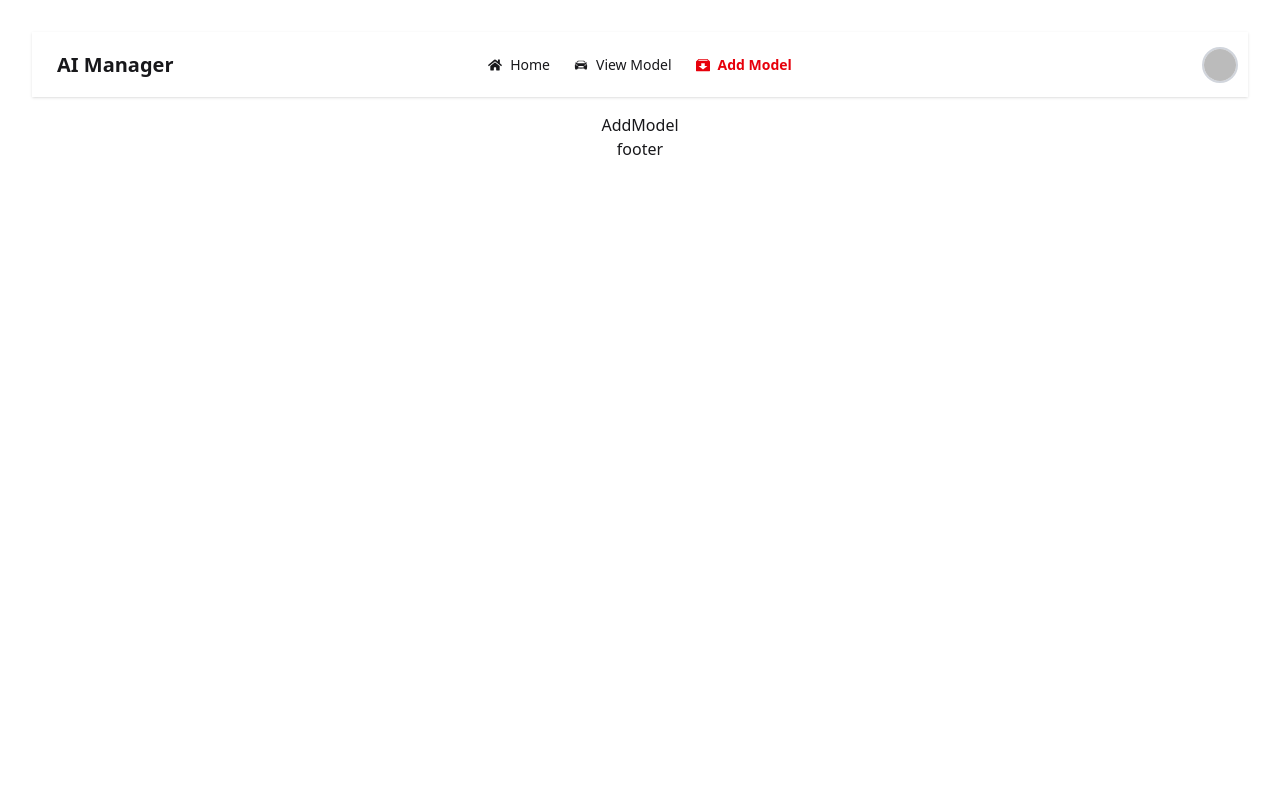
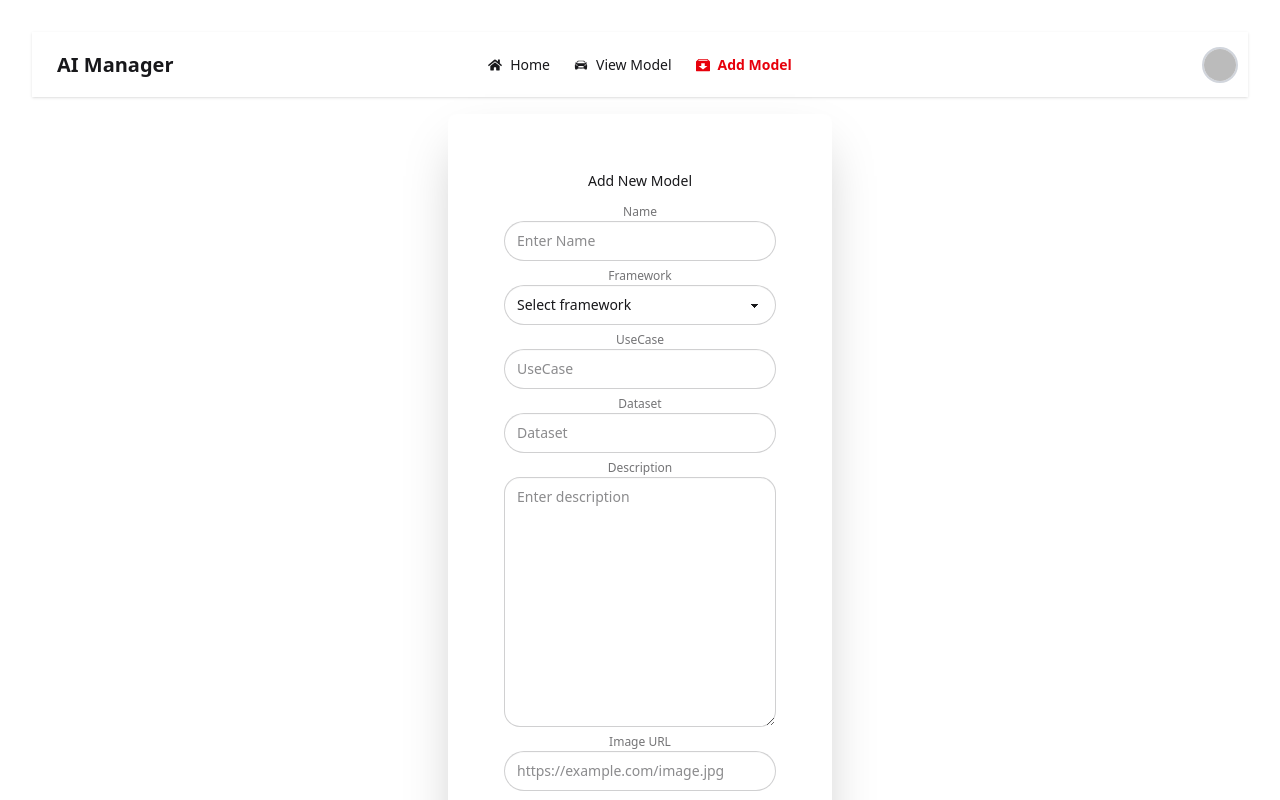
Before and after one commit to Dibakar-Biswas/ai-model-client, a React (Vite) app: page /add-model in a window 1280 px wide. Shown: the top 800 px of the page. Built offline with nearby package versions, Linux system fonts and the light colour scheme; no server answers; sample sign-in values are in the browser's storage.

Commit message:
add model page done

```diff
--- a/src/pages/AddModel.jsx
+++ b/src/pages/AddModel.jsx
@@ -1,11 +1,131 @@
-import React from 'react';
+import React, { use } from "react";
+import { AuthContext } from "../context/AuthContext";
 
 const AddModel = () => {
-    return (
-        <div>
-            AddModel
+    const {user } = use(AuthContext)
+    const handleSubmit = (e) => {
+        e.preventDefault();
+
+        const formData = {
+            name: e.target.name.value,
+            framework: e.target.framework.value,
+            useCase: e.target.useCase.value,
+            dataset: e.target.dataset.value,
+            description: e.target.description.value,
+            image: e.target.image.value,
+            createdAt: new Date(),
+            purchased: 0,
+            createdBy: user.email
+        }
+        fetch('http://localhost:4000/models', {
+            method: "POST",
+            headers: {
+                "Content-type" : "application/json"
+            },
+            body: JSON.stringify(formData)
+        })
+        .then(res => res.json())
+        .then(data => {
+            console.log(data)
+        })
+        .catch(err => {
+            console.log(err)
+        })
+    }
+  return (
+    <div className="flex justify-center items-center min-h-screen">
+      <div className="card bg-base-100 w-full max-w-sm shrink-0 shadow-2xl">
+        <div className="card-body">
+          <h2>Add New Model</h2>
+          <form onSubmit={handleSubmit}>
+            <fieldset className="fieldset">
+              {/* Name */}
+              <div>
+                <label className="label font-medium text-center">Name</label>
+                <input
+                  type="text"
+                  name="name"
+                  className="input rounded-full"
+                  placeholder="Enter Name"
+                  required
+                />
+              </div>
+              {/* Framework Dropdown */}
+              <div>
+                <label className="label font-medium">Framework</label>
+                <select
+                  defaultValue={""}
+                  name="framework"
+                  required
+                  className="select w-full rounded-full focus:border-0 focus:outline-gray-200"
+                >
+                  <option value="" disabled>
+                    Select framework
+                  </option>
+                  <option value="PyTorch">PyTorch</option>
+                  <option value="TensorFlow">TensorFlow</option>
+                  <option value="Keras">Keras</option>
+                  <option value="MXNet">MXNet</option>
+                  <option value="JAX">JAX</option>
+                  <option value="Theano">Theano</option>
+                  <option value="Other">Other</option>
+                </select>
+              </div>
+
+                {/* UseCase  */}
+              <div>
+                <label className="label font-medium text-center">UseCase</label>
+                <input
+                  type="text"
+                  name="useCase"
+                  className="input rounded-full"
+                  placeholder="UseCase"
+                  required
+                />
+              </div>
+
+                {/* Dataset */}
+              <div>
+                <label className="label font-medium text-center">Dataset</label>
+                <input
+                  type="text"
+                  name="dataset"
+                  className="input rounded-full"
+                  placeholder="Dataset"
+                  required
+                />
+              </div>
+
+                {/* Description */}
+              <div>
+                <label className="label font-medium">Description</label>
+                <textarea
+                  name="description"
+                  required
+                  rows="3"
+                  className="textarea w-full rounded-2xl focus:border-0 focus:outline-gray-200 h-[250px]"
+                  placeholder="Enter description"
+                ></textarea>
+              </div>
+
+                {/* Image */}
+              <div>
+                <label className="label font-medium">Image URL</label>
+                <input
+                  type="url"
+                  name="image"
+                  required
+                  className="input w-full rounded-full focus:border-0 focus:outline-gray-200"
+                  placeholder="https://example.com/image.jpg"
+                />
+              </div>
+              <button className="btn btn-primary mt-4">Add New Model</button>
+            </fieldset>
+          </form>
         </div>
-    );
+      </div>
+    </div>
+  );
 };
 
 export default AddModel;
```
